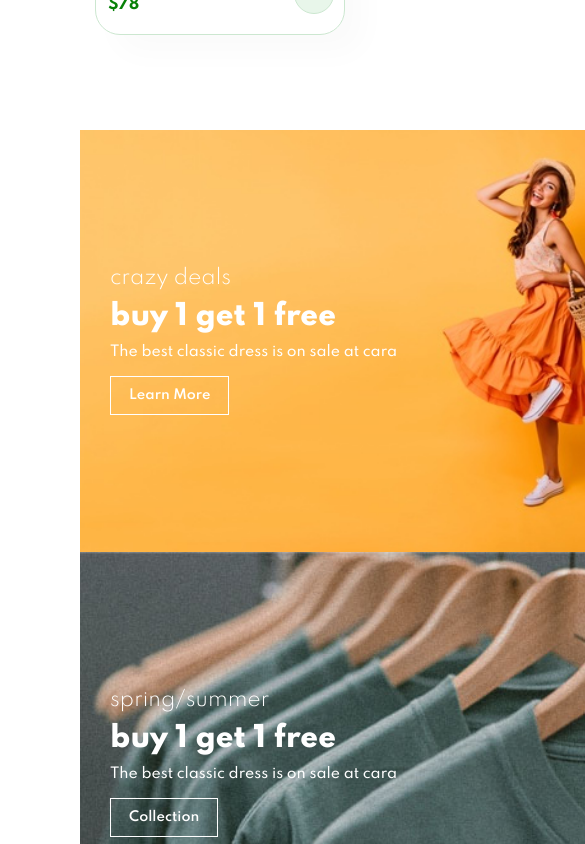
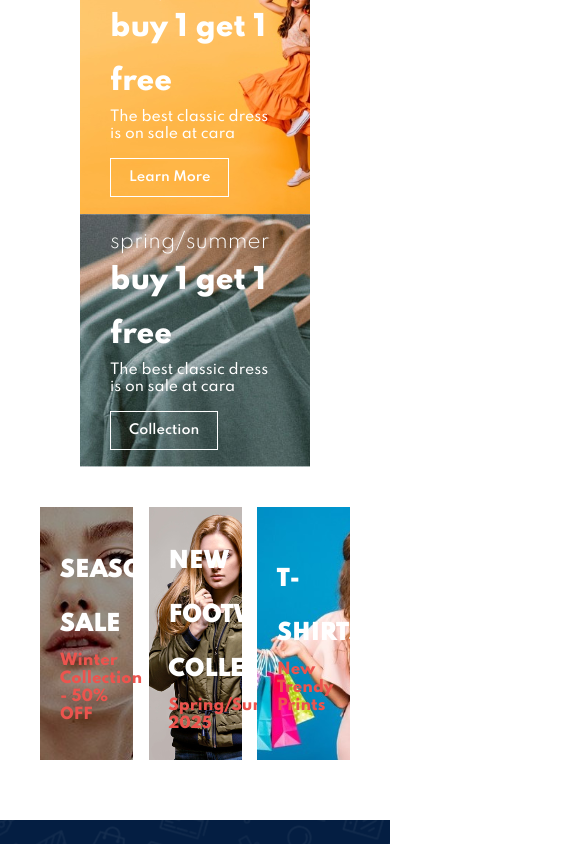
Before and after one commit to DarkBreaker08/Ecommerce-store-app, a React (Vite) app: page / in a window 390 px wide. Shown: the part 9300-10144 px from the top of the page, 585 px wide, since content can reach past the window. Built offline with nearby package versions, Linux system fonts and the light colour scheme.

Commit message:
Added responsivity to AdvertisementBanners and RepairServices

```diff
--- a/src/Components/Home/AdvertisementBanners/AdvertisementBanner/styles.module.scss
+++ b/src/Components/Home/AdvertisementBanners/AdvertisementBanner/styles.module.scss
@@ -9,6 +9,10 @@
   background-position: center;
   padding: 20px;
   margin-bottom: 20px;
+
+  @media (max-width: 799px) {
+    width: 28%;
+  }
 
   &__title {
     color: white;
--- a/src/Components/Home/AdvertisementBanners/styles.module.scss
+++ b/src/Components/Home/AdvertisementBanners/styles.module.scss
@@ -3,4 +3,8 @@
   justify-content: space-between;
   flex-wrap: wrap;
   padding: 0 80px;
+
+  @media (max-width: 799px) {
+    padding: 0 40px;
+  }
 }
--- a/src/Components/Home/RepairServices/style.module.scss
+++ b/src/Components/Home/RepairServices/style.module.scss
@@ -9,6 +9,10 @@
   height: 40vh;
   background-size: cover;
   background-position: center;
+
+  @media (max-width: 799px) {
+    height: 20vh;
+  }
 
   &__text {
     color: #fff;
--- a/src/Components/Home/SmBanners/styles.module.scss
+++ b/src/Components/Home/SmBanners/styles.module.scss
@@ -16,6 +16,11 @@
     background-size: cover;
     background-position: center;
     padding: 30px;
+
+    @media (max-width: 799px) {
+      min-width: 100%;
+      height: 30vh;
+    }
   }
 
   &__secondBanner {
```
